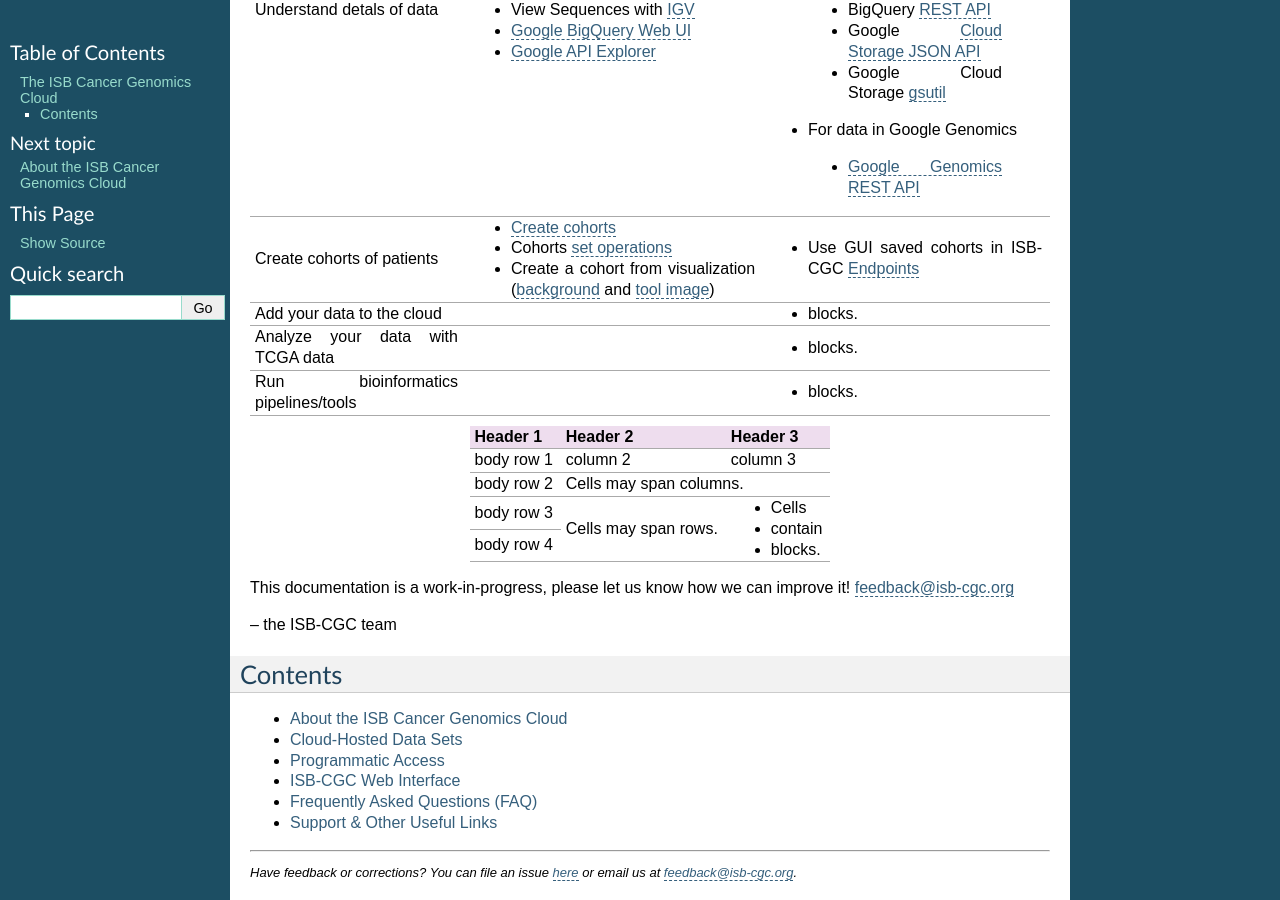
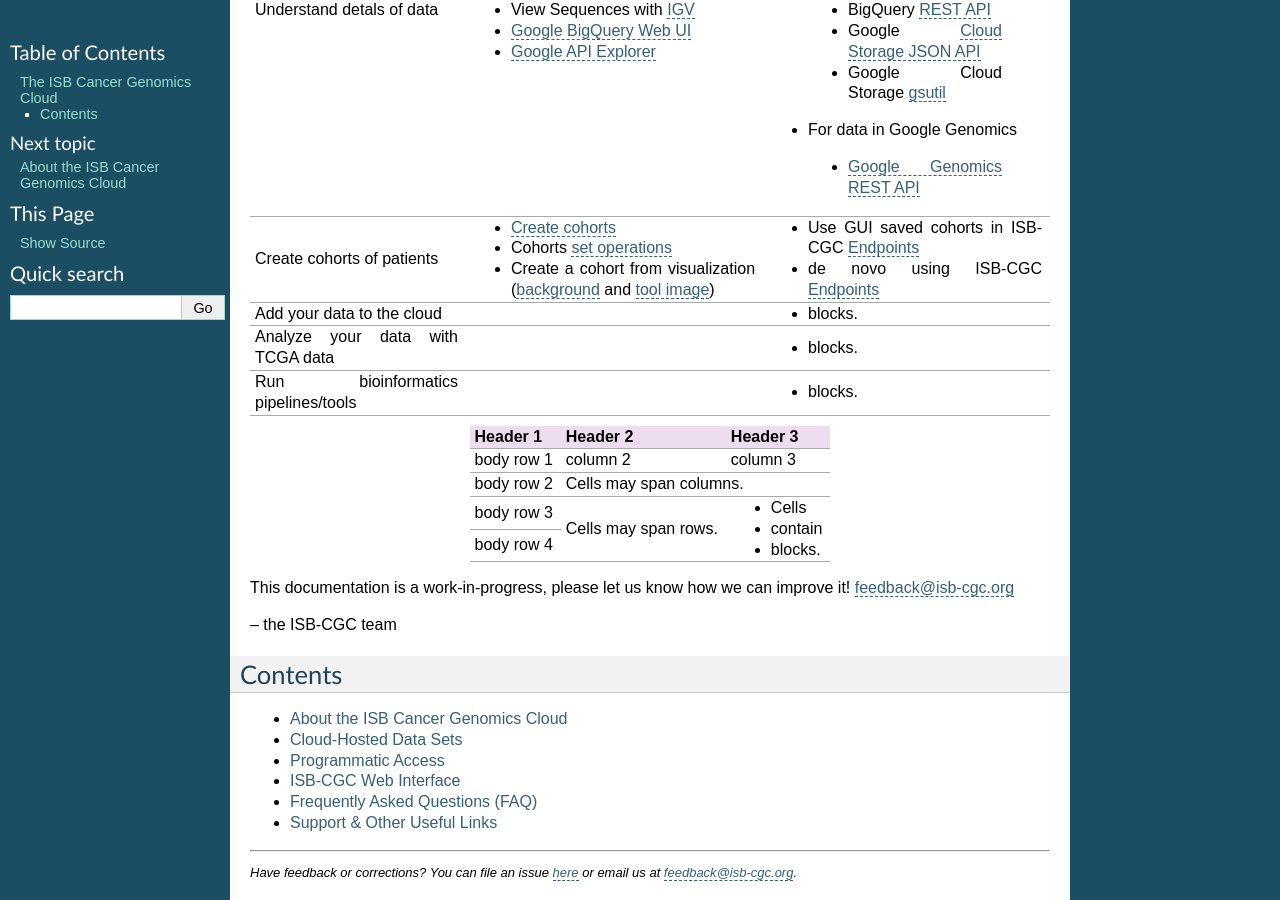
Before and after one commit to isb-cgc/readthedocs, a Sphinx documentation site: the page built from docs/source/index.rst, in a window 1280 px wide and 900 px high, scrolled down 1162 px. Built offline with Sphinx 7.4.7, drawn with Linux system fonts in a browser that asks for light colours.

Commit message:
Update index.rst

```diff
--- a/docs/source/index.rst
+++ b/docs/source/index.rst
@@ -48,7 +48,7 @@
 |                                   |                                                                                                                                                                                              | - `Google Genomics REST API <https://cloud.google.com/genomics/reference/rest/>`_                                                                                |
 +-----------------------------------+----------------------------------------------------------------------------------------------------------------------------------------------------------------------------------------------+------------------------------------------------------------------------------------------------------------------------------------------------------------------+
 |Create cohorts of patients         |- `Create cohorts </webapp/Saved-Cohorts.html>`_                                                                                                                                              |- Use GUI saved cohorts in ISB-CGC `Endpoints </progapi/Programmatic-API.html>`_                                                                                  |
-|                                   |- Cohorts `set operations <search.html?q=set+operations&check_keywords=yes&area=default>`_                                                                                                    |                                                                                                                                                                  |
+|                                   |- Cohorts `set operations <search.html?q=set+operations&check_keywords=yes&area=default>`_                                                                                                    |- de novo using ISB-CGC `Endpoints </progapi/Programmatic-API.html>`_                                                                                             |
 |                                   |- Create a cohort from visualization (`background </search.html?q=Creating+a+Cohort+from+a+Visualization&check_keywords=yes&area=default>`_ and `tool image </search.html?q=Selection+Icon>`_)|                                                                                                                                                                  |
 +-----------------------------------+----------------------------------------------------------------------------------------------------------------------------------------------------------------------------------------------+------------------------------------------------------------------------------------------------------------------------------------------------------------------+
 |Add your data to the cloud         |                                                                                                                                                                                              |- blocks.                                                                                                                                                         |
```
